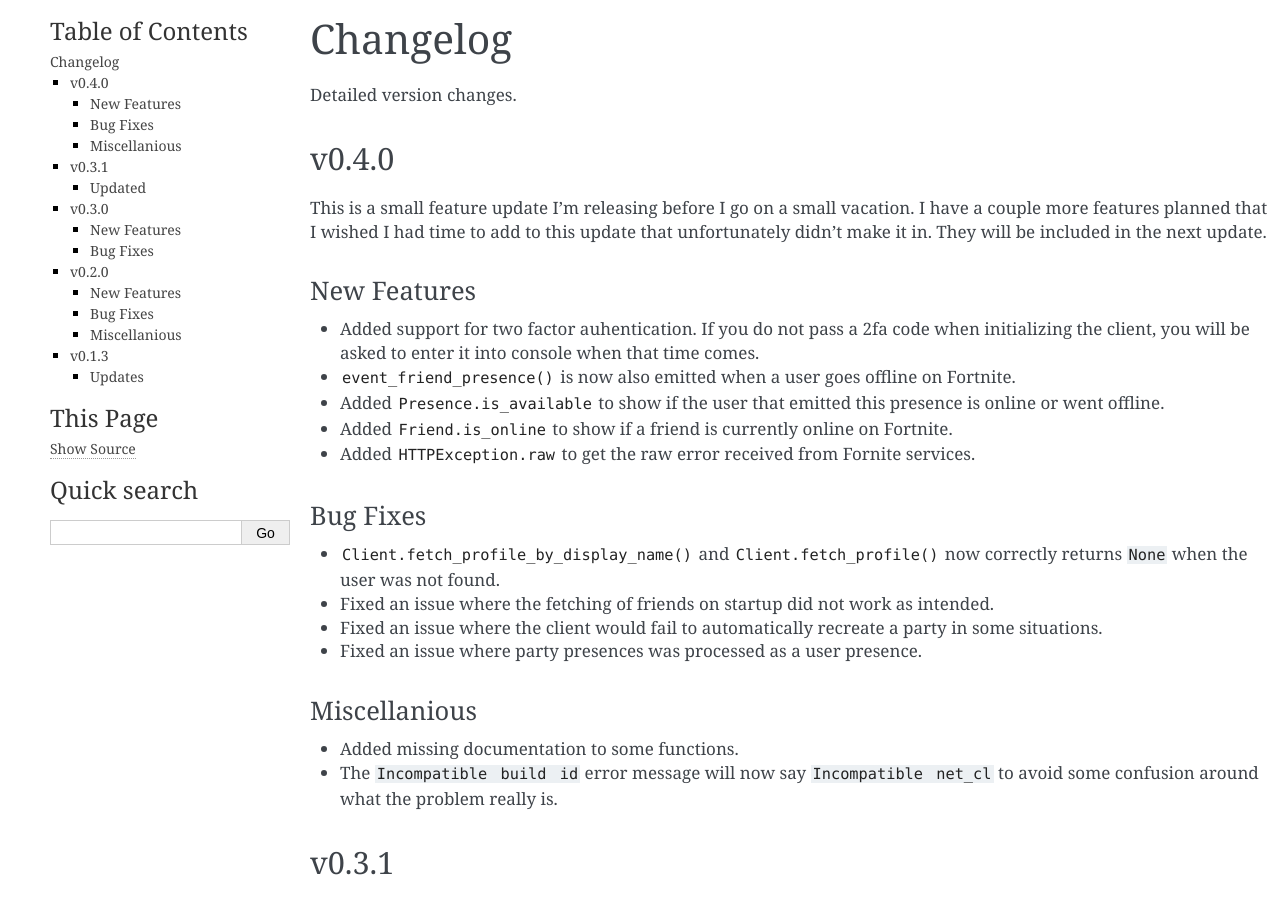
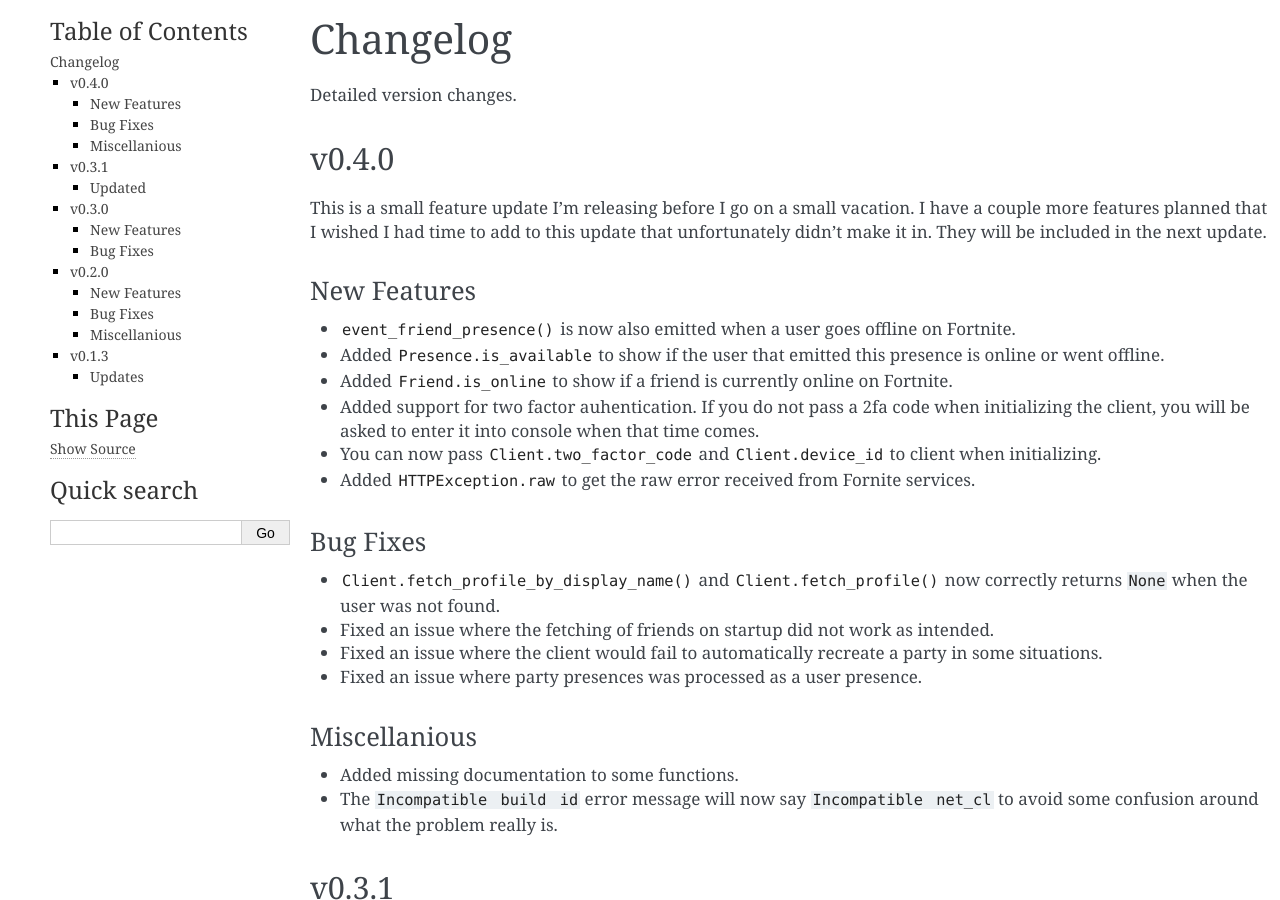
Before and after one commit to Terbau/fortnitepy, a Sphinx documentation site: the page built from docs/changelog.rst, in a window 1280 px wide and 900 px high. Built offline with Sphinx 7.4.7, drawn with Linux system fonts in a browser that asks for light colours.

Commit message:
Quick changelog update

```diff
--- a/docs/changelog.rst
+++ b/docs/changelog.rst
@@ -14,10 +14,11 @@ This is a small feature update I'm releasing before I go on a small vacation. I
 New Features
 ~~~~~~~~~~~~
 
-- Added support for two factor auhentication. If you do not pass a 2fa code when initializing the client, you will be asked to enter it into console when that time comes.
 - :func:`event_friend_presence` is now also emitted when a user goes offline on Fortnite.
 - Added :attr:`Presence.is_available` to show if the user that emitted this presence is online or went offline.
 - Added :attr:`Friend.is_online` to show if a friend is currently online on Fortnite.
+- Added support for two factor auhentication. If you do not pass a 2fa code when initializing the client, you will be asked to enter it into console when that time comes.
+- You can now pass :attr:`Client.two_factor_code` and :attr:`Client.device_id` to client when initializing.
 - Added :attr:`HTTPException.raw` to get the raw error received from Fornite services.
 
 Bug Fixes
```
